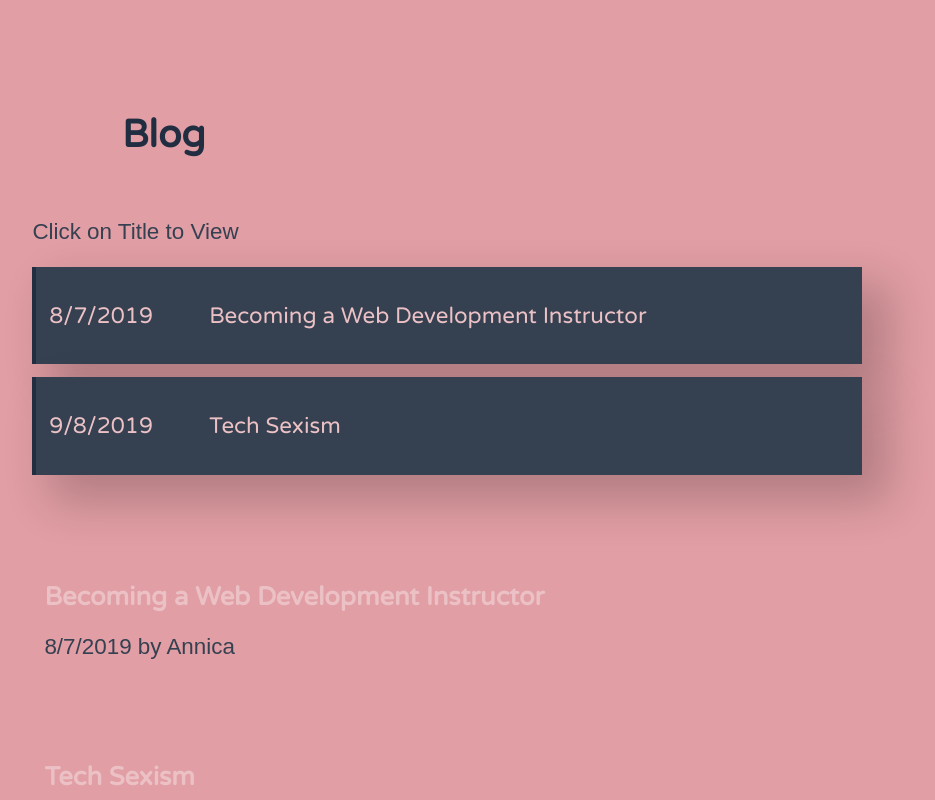
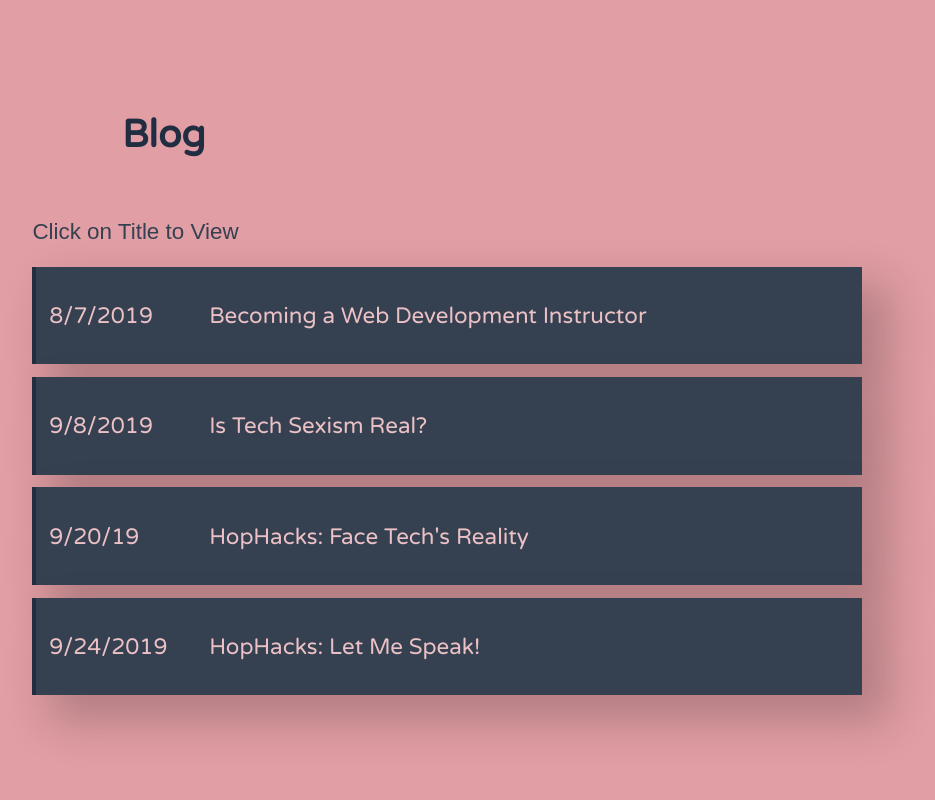
Before and after one commit to chiuannica/banannica, a Vue app: page /#/blog in a window 1280 px wide. Shown: the top 800 px of the page, without its empty margins (6-941 px from the left). Built offline with nearby package versions, Linux system fonts and the light colour scheme.

Commit message:
hophacls blog posts

```diff
--- a/src/components/About.vue
+++ b/src/components/About.vue
@@ -22,9 +22,10 @@ export default {
       myPicture: require('@/assets/mypicture.jpg'),
       aboutIcon: 'fa fa-female',
       texts: [
-        { p: 'Hi! I am a student at Temple University. I am an entirely online-resources-taught web developer.' },
-        { p: 'I have had the amazing opportunity to teach high school students programming and web development.' },
-        { p: 'I love watching the Philadelphia Union and Tottenham Hotspur play football/soccer and drinking bubble tea.' }
+        { p: 'Hi! I\'m Annica.' },
+        { p: 'I am a student at Temple University and an entirely online-resources-taught web developer.' },
+        { p: 'I have had the amazing opportunity to teach high school students programming and web development at Upward Bound.' },
+        { p: 'I love to watch the Philadelphia Union and Tottenham Hotspur and to drink bubble tea.' }
       ],
       resume: { p: 'Check out my resume.', link: 'https://google.com' }
     }
--- a/src/components/Blog.vue
+++ b/src/components/Blog.vue
@@ -55,7 +55,7 @@ export default {
         {
           id: 1,
           link: '#1',
-          title: 'Tech Sexism',
+          title: 'Is Tech Sexism Real?',
           date: '9/8/2019',
           author: 'Annica',
           paragraphs: [
@@ -71,19 +71,66 @@ export default {
             { id: 9, text: 'Things will change with time. I think we are making the right steps to solve these problems.' }
           ],
           showBlog: false
+        },
+        {
+          id: 2,
+          link: '#2',
+          title: 'HopHacks: Face Tech\'s Reality',
+          date: '9/20/19',
+          author: 'Annica',
+          paragraphs: [
+            { id: 0, text: 'On September 13th, I went to Baltimore to participate in Johns Hopkins University’s hackathon, HopHacks. I was on the bus that the hackathon provided for Northeastern cities. We came off the highway and passed peeling infrastructure, boarded up doors, and barbed wire fences on the way to the university.' },
+            { id: 1, text: 'Once I stepped foot on Johns Hopkins, I saw not a single blade of grass out of place. The roads were completely clear of dead leaves. The buildings and roads matched red bricks almost too uniformly.' },
+            { id: 2, text: 'The difference between the streets and the university is proof of income inequality, the effects of generational poverty and historical discrimination. Our reality is unfortunate.' },
+            { id: 3, text: 'At the hackathon, there was a lot of guys. I have never been to a hackathon with so many dudes. I sat in a row with two other females and greeted them, “hey fellow girls.” The person next to me agreed, there were indeed a lot of guys.' },
+            { id: 4, text: 'I highly doubt HopHacks rejected anyone or crafted their hackathon to be so male-dominated. They probably accepted every applicant because I received the acceptance to the hackathon soon after. This was different from the hackathon I went to the week before, PennApps, because I saw many more girls. The organizers were dominated by females at PennApps and by males at HopHacks.' },
+            { id: 5, text: 'Again, I highly doubt HopHacks was responsible for the lack of girls. Most likely few girls applied. PennApps had a much larger applicant pool to choose from, which is why the speakers at the opening ceremony mentioned that 30% of hackers were female. To be frank, PennApps most likely denied a bunch of dudes for diversity\'s sake.' },
+            { id: 6, text: 'I do not want to say anything bad about HopHacks. I am quite certain they did not intend for there to be so many guys at their hackathon and accepted every applicant. HopHacks would not be a good hackathon for first-time female hackers because seeing so many males would be discouraging.' },
+            { id: 7, text: 'Personally, the first hackathon I attended was Technica, the largest female and non-binary hackathon. I imagine that if I came into HopHacks as a first-time hacker, I would be hesitant to attend other hackathons. If I were a first-time hacker, I would be afraid to talk to all the guys at team building. Fortunately, I have been to a few other hackathons and was not afraid to talk to the wall of men.' },
+            { id: 8, text: 'This is why female-centered hackathons like Technica and TechTogether are so important. Non-males need support in a male-dominated field. My opinion on this runs into some issues.' },
+            { id: 9, text: 'Some people think that the tech industry should not have to bend backwards to get females in the industry. If these females deserve to be in tech, they should be able to get past all of the adversity. I think everyone agrees diversity quotas are not a good idea. A good idea is to have specific support for females just starting. Female-centered hackathons prevent underrepresentation from detering female hackers.' },
+            { id: 10, text: 'Multiple factors contribute to underrepresented individuals quitting tech. These factors include imposter syndrome, only knowing Java, having to retake pre-calc, not being a Machine Learning person, and seeing people who do not look like you at a hackathon. That last factor may be the factor that puts someone over the edge.' },
+            { id: 11, text: 'Luckily, I had a positive experience at my first hackathon. I\'m glad I have have first-hand experience with all the good things about tech before finding the bad.' }
+          ],
+          showBlog: false
+        },
+        {
+          id: 3,
+          link: '#3',
+          title: 'HopHacks: Let Me Speak!',
+          date: '9/24/2019',
+          author: 'Annica',
+          paragraphs: [
+            { id: 0, text: 'My group at HopHacks consisted of three other guys and me. Many hackathons follow this judging format: the judges went to the table number of the projects that fit under their category. The presenters would have to present multiple times. For one of the judges, I was talked over every time I tried to speak.' },
+            { id: 1, text: 'When groups present, it looks bad if everyone doesn’t speak. It looks especially bad if the one underrepresented minority doesn’t speak. As the girl in the team of guys, I was trying to get my word in to prove that I wasn’t there for decoration.' },
+            { id: 2, text: 'I tried to speak at least five times and was spoken over by a guy every time. Two dudes kept interrupting me. I was not being neutral at all. I was literally making sounds and got cut off.' },
+            { id: 3, text: 'Me: “Th-” <br>Guy 1: “Blah blah blah…” <br>Me: “Yeah and-” <br>Guy 2: “Yada yada yada...” <br>Judge: “Orly… Cool!” <br>Me: “Our-” <br>Guy 1: “Foo bar foo bar…” <br>Me: “Ye-” <br>Guy 2: “Lala...” <br>Me: *gives up*' },
+            { id: 4, text: 'After the last time, I gave up and let the two who kept cutting me off talk. I tried to speak so many times I am pretty sure the two dudes and the judge noticed at least once. Apparently anything I say will just make us lose points.' },
+            { id: 5, text: 'The judge actually asked and Guy 3 a question directly. Thank you, judge, for making me feel like I deserved some airtime. People like the judge are the people we need in tech!' },
+            { id: 6, text: 'I have never had a negative experience in tech until now.' },
+            { id: 7, text: 'Perhaps I am being too sensitive. Actually, I have ruled that out. I have already mentioned this: for group projects, everyone should speak, otherwise, the group looks bad. In every single case for a group project, everyone needs to speak. For group projects at school, Hell’s Kitchen, KPop, companies, and every other context, as many members as possible should speak. Even BTS has at least half of the group say something when accepting an award because they value all of the members’ perspective and contribution. This is how I know I am not being sensitive.' },
+            { id: 8, text: 'After the judge left, I suggested that we determine exactly what each of us would talk about. Everyone agreed and I spoke for the next presentation.' },
+            { id: 9, text: 'I do not want to assume poor intentions, but I tried to speak so many times and was cut off every time. One would think that after the third time I would get my word in. People these days think they are Socrates and no one else can say it like they can.' },
+            { id: 10, text: 'Never let arrogant people keep you from talking!' }
+          ],
+          showBlog: false
         }
-        /*
+        /* Template
         {
-          id: 1,
-          title: "Blog 2 Title",
-          date: "1/1/2020",
-          author: "Annica",
+          id: 2,
+          link: '#2',
+          title: 'Blog 2 Title',
+          date: '1/1/2020',
+          author: 'Annica',
           paragraphs: [
-            { text: "hi"},
-            { text: "ho"},
-            { text: "hello"},
-            { text: "yo"},
-          ]
+            { id: 0, text: '.' },
+            { id: 1, text: '.' },
+            { id: 2, text: '.' },
+            { id: 3, text: '.' },
+            { id: 4, text: '.' },
+            { id: 5, text: '.' }
+          ],
+          showBlog: false
         }
         */
       ]
@@ -133,7 +180,8 @@ article {
 .clickable {
   cursor: pointer;
 }
-.blog-title{
+.blog-title {
+  color: #212D40;
   margin-bottom: 0;
 }
 @media screen and (max-width: 768px) {
--- a/src/components/Projects.vue
+++ b/src/components/Projects.vue
@@ -34,7 +34,7 @@ export default {
           name: 'ACM-W Website',
           description: 'A website for Temple\'s chapter of the Association of Computing Machinery',
           tools: 'Vue, JavaScript, HTML/CSS',
-          link: 'https://acmwtemple.onrender.com',
+          link: 'https://tu-acmw.onrender.com',
           github: 'https://github.com/chiuannica/acmw-vue'
         },
         {
```
